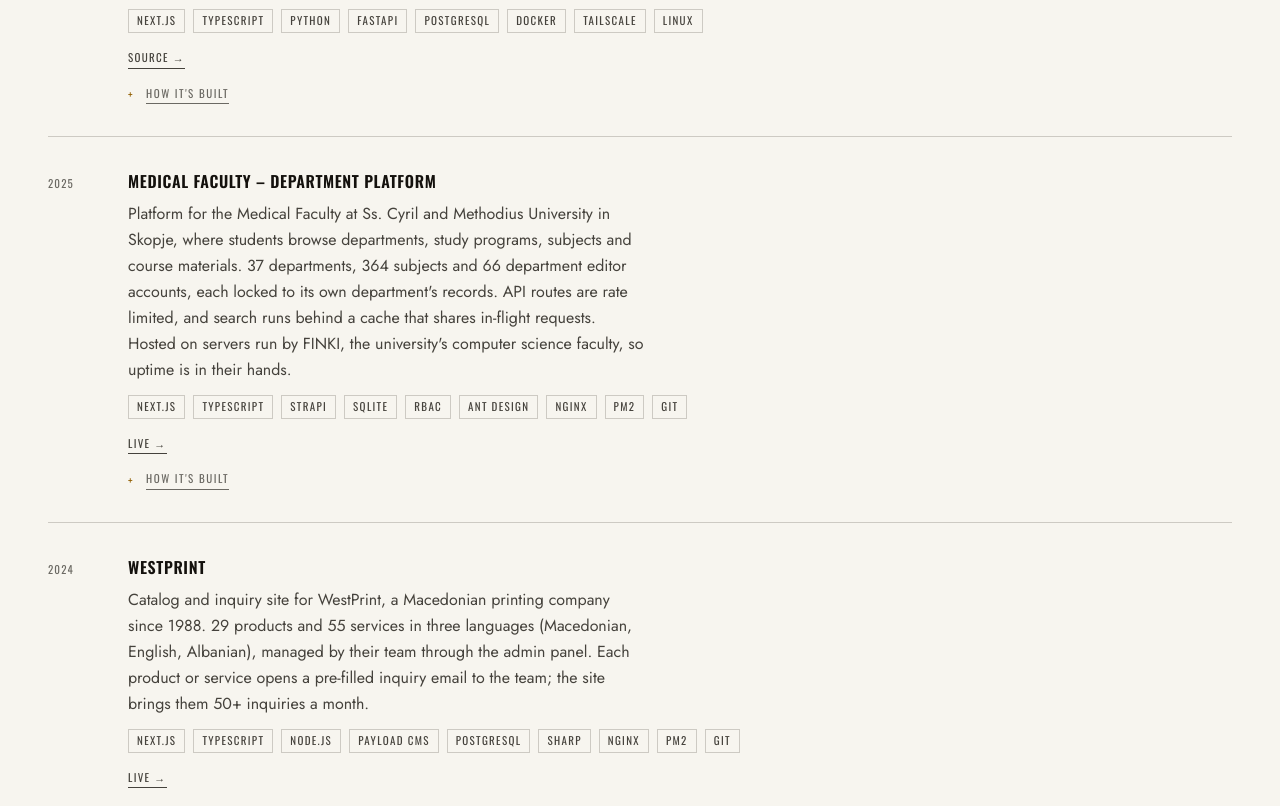
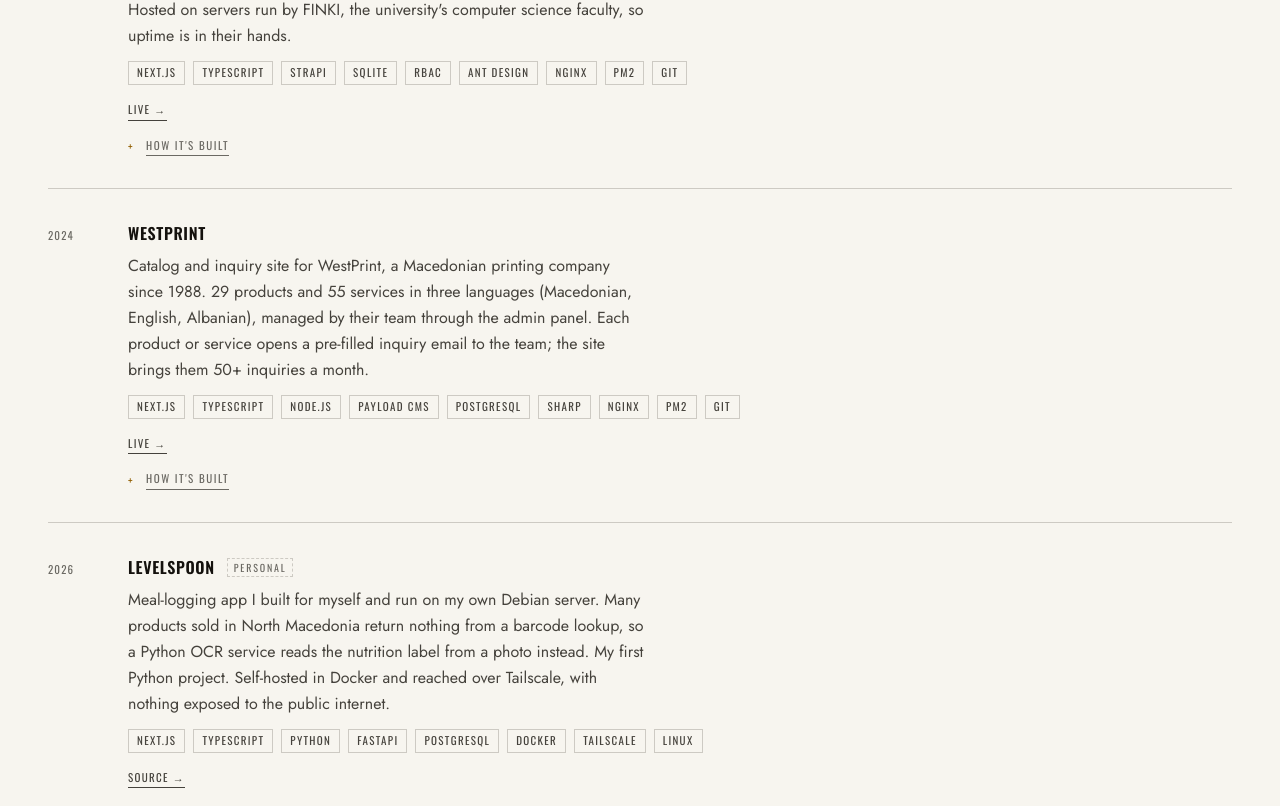
Before and after one commit to gokjialeksandrovski/my-website, a Next.js app: page / in a window 1280 px wide. Shown: the part 4233-5039 px from the top of the page. Built offline with nearby package versions, Linux system fonts and the light colour scheme; no server answers.

Commit message:
feat(projects): list Levelspoon last with a 'Personal' badge

```diff
--- a/components/sections/ProjectRow.tsx
+++ b/components/sections/ProjectRow.tsx
@@ -54,8 +54,13 @@ export const ProjectRow = ({ project }: { project: Project }) => {
       </div>
 
       <div>
-        <h3 className="font-display text-[13px] md:text-base tracking-[0.04em] uppercase font-semibold text-(--text)">
-          {project.name}
+        <h3 className="flex flex-wrap items-center gap-x-3 gap-y-1 font-display text-[13px] md:text-base tracking-[0.04em] uppercase font-semibold text-(--text)">
+          {project.name}{' '}
+          {project.personal && (
+            <span className="font-normal text-[10px] tracking-[0.18em] text-(--text-muted) border border-dashed border-(--rule) px-1.5 py-px">
+              {dict.projects.personal}
+            </span>
+          )}
         </h3>
 
         <p className="mt-2 text-base text-(--text-secondary) leading-relaxed max-w-130">
--- a/data/projects.ts
+++ b/data/projects.ts
@@ -14,6 +14,7 @@ export interface Project {
   readonly url?: string
   readonly repoUrl?: string
   readonly year: string
+  readonly personal?: true
 }
 
 export const projects: readonly Project[] = [
@@ -59,46 +60,6 @@ export const projects: readonly Project[] = [
       "Git",
     ],
     url: "https://korrmotive.com",
-    year: "2026",
-  },
-  {
-    id: "proj-levelspoon",
-    name: "Levelspoon",
-    summary:
-      "Meal-logging app I built for myself and run on my own Debian server. Many products sold in North Macedonia return nothing from a barcode lookup, so a Python OCR service reads the nutrition label from a photo instead. My first Python project. Self-hosted in Docker and reached over Tailscale, with nothing exposed to the public internet.",
-    technicalSections: [
-      {
-        label: "OCR and data",
-        content:
-          "Label photos go to a FastAPI + PaddleOCR service. Barcodes are looked up in the app's own database first, then Open Food Facts; 246 standard foods are seeded for loose food. Each product stores nutrition per 100 g, and totals are computed from the amount eaten. Products are shared between users, and a user can correct a figure for their own account without changing anyone else's.",
-      },
-      {
-        label: "Optional AI",
-        content:
-          "Runs on the user's own Gemini API key (Gemini Flash). It estimates grams eaten from a photo and gives a rough itemised estimate for a described meal. Estimates are private and marked as estimates. Label figures never come from an LLM.",
-      },
-      {
-        label: "Self-hosting",
-        content:
-          "Each service is its own Docker container with --restart unless-stopped, published on 127.0.0.1 only. The repo is cloned as a non-root user through a read-only deploy key scoped to that repo. Secrets live outside the repo in a 700 directory with 600 files. Migrations run in a throwaway Node container because the server has no Node.",
-      },
-      {
-        label: "Tests",
-        content:
-          "Vitest against Postgres, Playwright end-to-end with mocked providers, and Python unit tests for the OCR service. Linted with ESLint and Ruff.",
-      },
-    ],
-    stack: [
-      "Next.js",
-      "TypeScript",
-      "Python",
-      "FastAPI",
-      "PostgreSQL",
-      "Docker",
-      "Tailscale",
-      "Linux",
-    ],
-    repoUrl: "https://github.com/gokjialeksandrovski/levelspoon",
     year: "2026",
   },
   {
@@ -183,4 +144,45 @@ export const projects: readonly Project[] = [
     url: "https://westprint.mk",
     year: "2024",
   },
+  {
+    id: "proj-levelspoon",
+    name: "Levelspoon",
+    summary:
+      "Meal-logging app I built for myself and run on my own Debian server. Many products sold in North Macedonia return nothing from a barcode lookup, so a Python OCR service reads the nutrition label from a photo instead. My first Python project. Self-hosted in Docker and reached over Tailscale, with nothing exposed to the public internet.",
+    technicalSections: [
+      {
+        label: "OCR and data",
+        content:
+          "Label photos go to a FastAPI + PaddleOCR service. Barcodes are looked up in the app's own database first, then Open Food Facts; 246 standard foods are seeded for loose food. Each product stores nutrition per 100 g, and totals are computed from the amount eaten. Products are shared between users, and a user can correct a figure for their own account without changing anyone else's.",
+      },
+      {
+        label: "Optional AI",
+        content:
+          "Runs on the user's own Gemini API key (Gemini Flash). It estimates grams eaten from a photo and gives a rough itemised estimate for a described meal. Estimates are private and marked as estimates. Label figures never come from an LLM.",
+      },
+      {
+        label: "Self-hosting",
+        content:
+          "Each service is its own Docker container with --restart unless-stopped, published on 127.0.0.1 only. The repo is cloned as a non-root user through a read-only deploy key scoped to that repo. Secrets live outside the repo in a 700 directory with 600 files. Migrations run in a throwaway Node container because the server has no Node.",
+      },
+      {
+        label: "Tests",
+        content:
+          "Vitest against Postgres, Playwright end-to-end with mocked providers, and Python unit tests for the OCR service. Linted with ESLint and Ruff.",
+      },
+    ],
+    stack: [
+      "Next.js",
+      "TypeScript",
+      "Python",
+      "FastAPI",
+      "PostgreSQL",
+      "Docker",
+      "Tailscale",
+      "Linux",
+    ],
+    repoUrl: "https://github.com/gokjialeksandrovski/levelspoon",
+    year: "2026",
+    personal: true,
+  },
 ];
--- a/data/translations/en.ts
+++ b/data/translations/en.ts
@@ -41,6 +41,7 @@ export const en: Dictionary = {
     sectionLabel: "02 — Selected Work",
     technicalToggle: "How it's built",
     live: "Live →",
+    personal: "Personal",
     source: "Source →",
   },
   contact: {
--- a/data/translations/mk.ts
+++ b/data/translations/mk.ts
@@ -41,6 +41,7 @@ export const mk: Dictionary = {
     sectionLabel: "02 — Избрани Проекти",
     technicalToggle: "Како е изградено",
     live: "Посети →",
+    personal: "Личен",
     source: "Код →",
   },
   contact: {
--- a/data/translations/types.ts
+++ b/data/translations/types.ts
@@ -64,6 +64,7 @@ export interface Dictionary {
     readonly technicalToggle: string
     readonly live: string
     readonly source: string
+    readonly personal: string
   }
   readonly contact: {
     readonly sectionLabel: string
```
Also changed, not shown: 1 other file (tests, documents, lock files or other folders).
